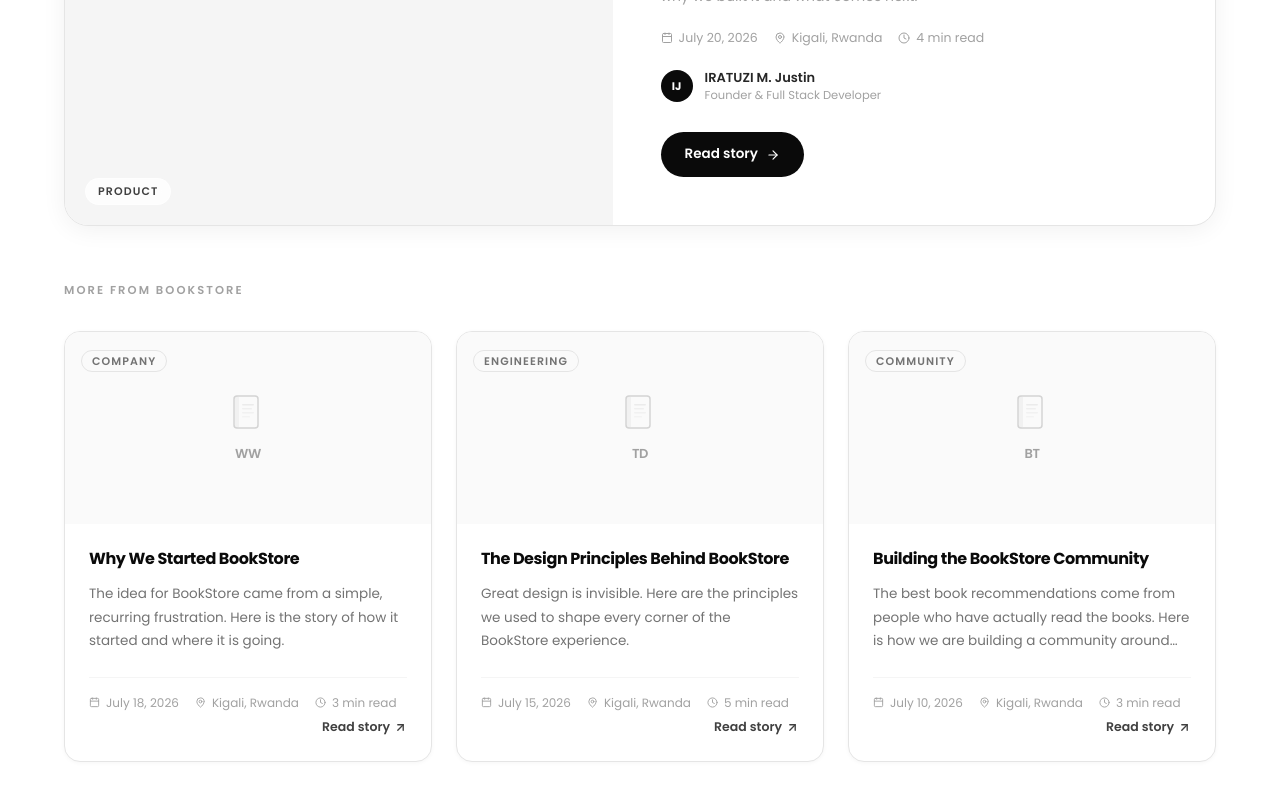
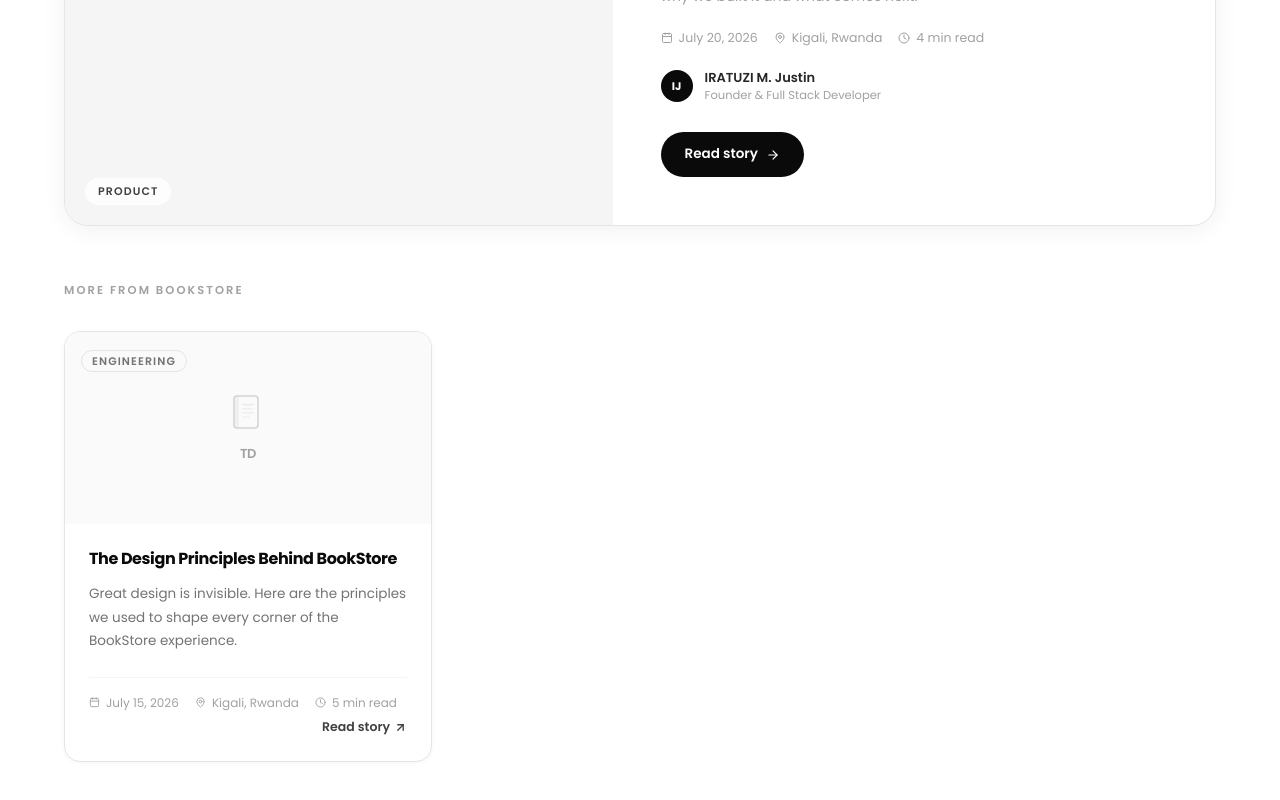
Before and after one commit to realstin/booksstore-frontend, a React (Vite) app: page /news in a window 1280 px wide. Shown: the part 1090-1890 px from the top of the page. Built offline with nearby package versions, Linux system fonts and the light colour scheme; no server answers; the HTML template or start-up script is replaced by a standard one.

Commit message:
removed the unnecessary articles being displayed

```diff
--- a/src/data/news.js
+++ b/src/data/news.js
@@ -1,13 +1,3 @@
-/**
- * BookStore News Data
- *
- * HOW TO ADD A NEW ARTICLE:
- * 1. Copy an existing object below
- * 2. Change the id, slug, title, and content
- * 3. Set featured: true on at most ONE article
- * 4. Save — the News listing and article pages update automatically
- */
-
 export const newsArticles = [
   {
     id: "introducing-bookstore",
@@ -85,61 +75,6 @@
     ],
   },
   {
-    id: "why-we-started",
-    slug: "why-we-started",
-    title: "Why We Started BookStore",
-    subtitle: "The story behind the platform and the problem we set out to solve.",
-    excerpt:
-      "The idea for BookStore came from a simple, recurring frustration. Here is the story of how it started and where it is going.",
-    date: "July 18, 2026",
-    location: "Kigali, Rwanda",
-    category: "Company",
-    coverImage: null,
-    readTime: "3 min read",
-    author: {
-      name: "IRATUZI M. Justin",
-      role: "Founder & Full Stack Developer",
-      initials: "IJ",
-    },
-    featured: false,
-    event: null,
-    content: [
-      {
-        type: "paragraph",
-        content:
-          "The idea for BookStore came from a simple, recurring frustration. Every time I wanted to learn something new, I found myself spending more time searching for good resources than actually learning. The best books were buried under dozens of low-quality recommendations, outdated editions, and broken links.",
-      },
-      {
-        type: "paragraph",
-        content:
-          "I started keeping a personal list of books I trusted — books that were well-written, technically accurate, and up to date. Over time, that list grew. Friends started asking for recommendations. It became clear that the problem was not mine alone.",
-      },
-      {
-        type: "heading",
-        content: "A gap worth filling",
-      },
-      {
-        type: "paragraph",
-        content:
-          "There is no shortage of content on the internet. The problem is trust and organization. Anyone can publish anything. Telling the difference between a reliable resource and a mediocre one requires experience and time — two things that learners, especially beginners, often do not have.",
-      },
-      {
-        type: "paragraph",
-        content:
-          "BookStore is our answer to that problem. A carefully maintained library where every book earns its place. We do the curation work so that learners can focus entirely on learning.",
-      },
-      {
-        type: "heading",
-        content: "Built in Kigali",
-      },
-      {
-        type: "paragraph",
-        content:
-          "BookStore was designed and built in Kigali, Rwanda. The technology community here is young, growing fast, and hungry for quality learning resources. We built this platform with that community in mind, but we designed it for learners everywhere.",
-      },
-    ],
-  },
-  {
     id: "bookstore-design-principles",
     slug: "bookstore-design-principles",
     title: "The Design Principles Behind BookStore",
@@ -212,66 +147,6 @@
       },
     ],
   },
-  {
-    id: "community-launch",
-    slug: "community-launch",
-    title: "Building the BookStore Community",
-    subtitle: "How readers and learners are shaping the future of BookStore together.",
-    excerpt:
-      "The best book recommendations come from people who have actually read the books. Here is how we are building a community around that idea.",
-    date: "July 10, 2026",
-    location: "Kigali, Rwanda",
-    category: "Community",
-    coverImage: null,
-    readTime: "3 min read",
-    author: {
-      name: "IRATUZI M. Justin",
-      role: "Founder & Full Stack Developer",
-      initials: "IJ",
-    },
-    featured: false,
-    event: null,
-    content: [
-      {
-        type: "paragraph",
-        content:
-          "The best book recommendation you will ever get is from someone who has actually read the book and found it genuinely useful. Not a publisher's marketing copy. Not an algorithm's prediction. A real reader's honest opinion.",
-      },
-      {
-        type: "paragraph",
-        content:
-          "That insight shapes how we think about community at BookStore. We are not trying to build a social network. We are trying to surface the collective wisdom of a community of learners — people who have read these books, applied the knowledge, and can speak honestly about what was valuable and what was not.",
-      },
-      {
-        type: "heading",
-        content: "Community favorites",
-      },
-      {
-        type: "paragraph",
-        content:
-          "The Community Favorites section of BookStore is powered by real reader behavior — books that people actually save, return to, and recommend. These are not paid placements or editorial picks. They are a direct reflection of what the community finds valuable.",
-      },
-      {
-        type: "paragraph",
-        content:
-          "As the community grows, these signals get stronger and more reliable. A book with thousands of saves and high ratings from real readers is a much stronger signal than any marketing copy.",
-      },
-      {
-        type: "heading",
-        content: "Growing together",
-      },
-      {
-        type: "paragraph",
-        content:
-          "We are at the very beginning of building this community. If you are reading this, you are part of the first wave. Your behavior on the platform — the books you save, the ones you mark as favorites, the libraries you build — is helping shape the experience for everyone who comes after you.",
-      },
-      {
-        type: "paragraph",
-        content:
-          "We are grateful for that. And we are committed to building a community experience that is worthy of your trust.",
-      },
-    ],
-  },
 ];
 
 /** Returns all articles sorted by date descending */
```
